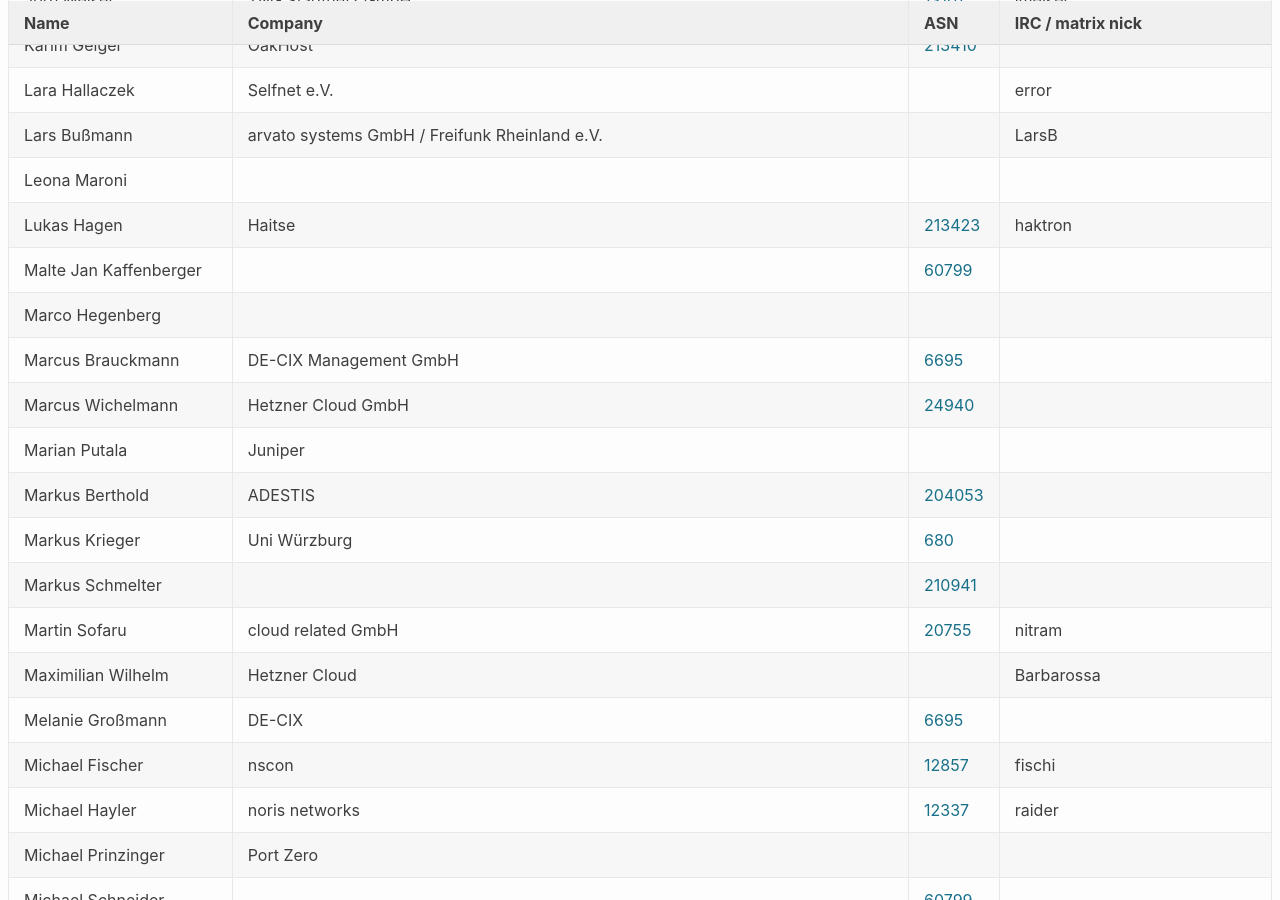
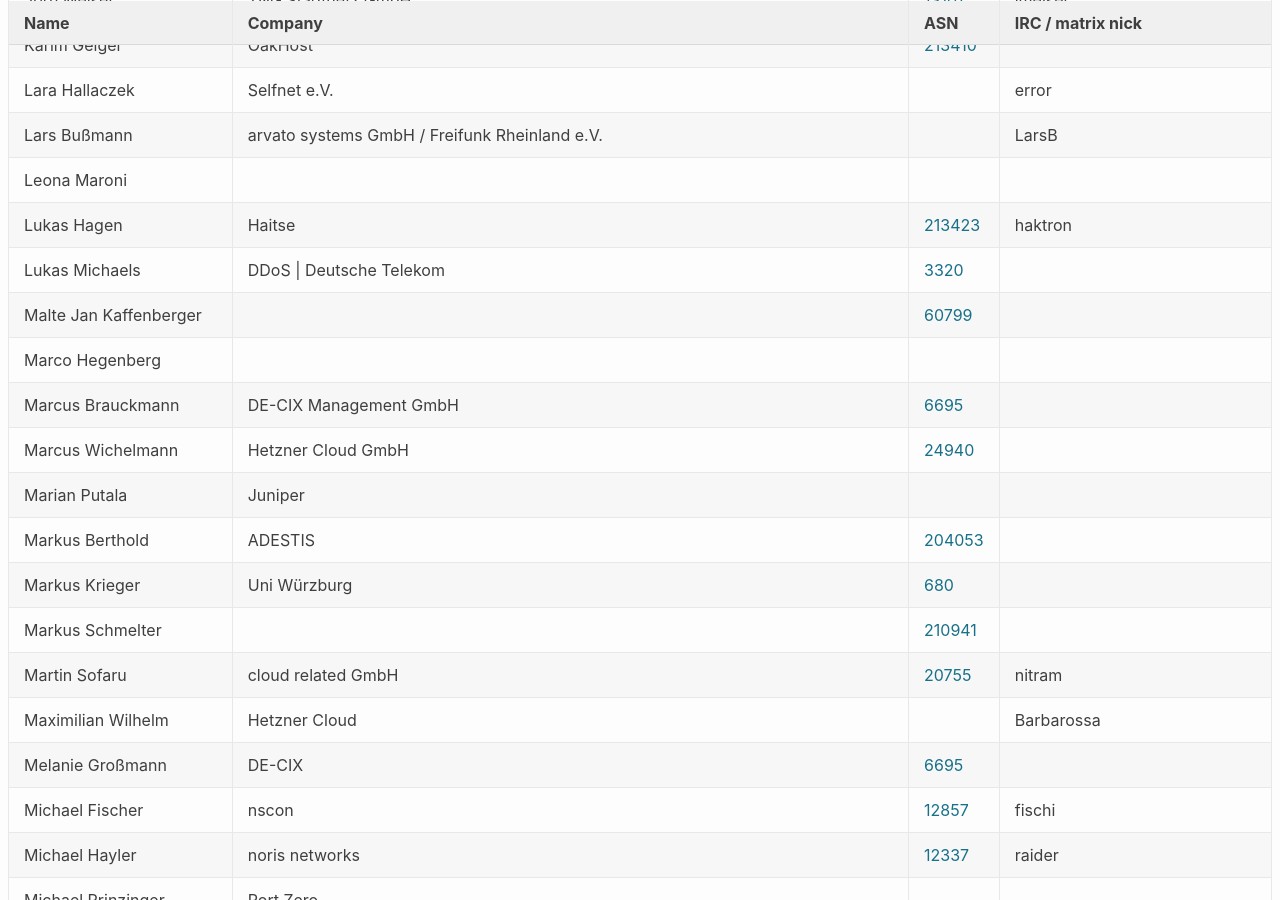
Before and after one commit to denog/pretix-attendeelist, a Jekyll site: the page built from denog17/index.markdown, in a window 1280 px wide and 900 px high, scrolled down 1663 px. Built offline with Jekyll 4.4.1, drawn with Linux system fonts in a browser that asks for light colours.

Commit message:
Latest data: Wed May 21 13:18:21 UTC 2025

```diff
--- a/_data/attendees_denog17_onsite.json
+++ b/_data/attendees_denog17_onsite.json
@@ -226,6 +226,12 @@
     "company": "Haitse",
     "irc": "haktron",
     "asn": "213423"
+  },
+  {
+    "name": "Lukas Michaels",
+    "company": "DDoS | Deutsche Telekom",
+    "irc": null,
+    "asn": "3320"
   },
   {
     "name": "Malte Jan Kaffenberger",
```
